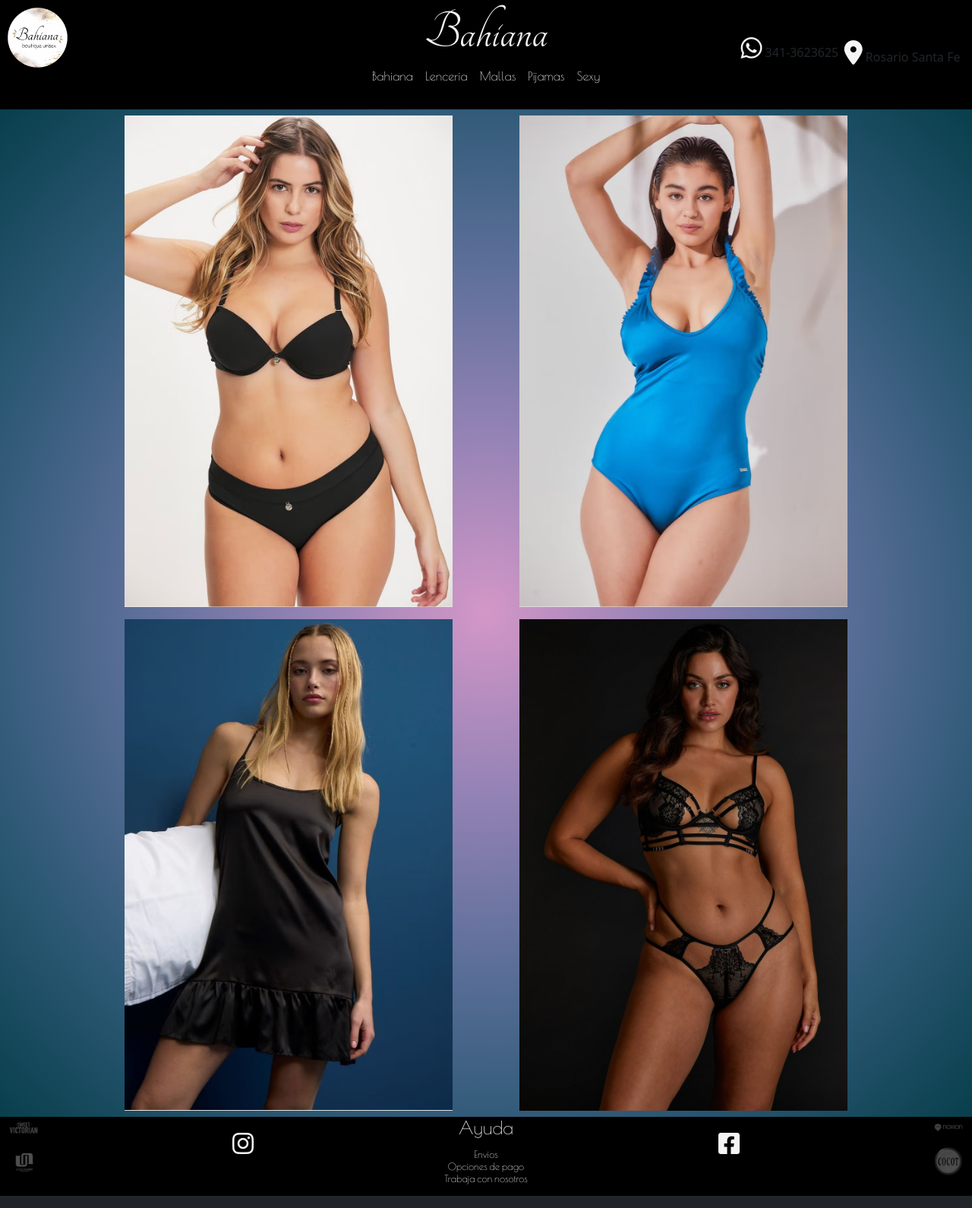
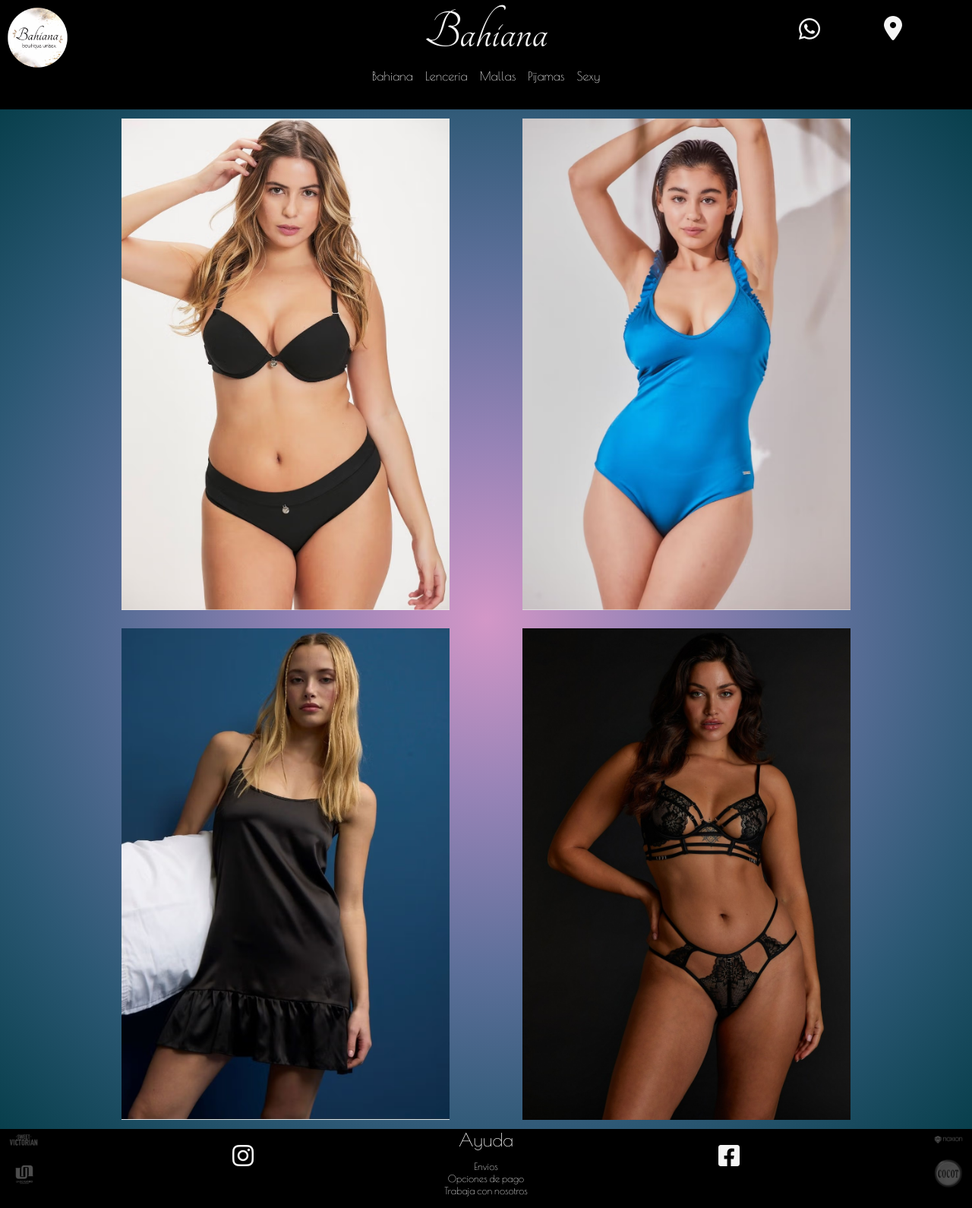
Before and after one commit to CiroGil/Bahiana.lz.Lenceria_GilCiro, a website: page index.html in a window 1280 px wide. Shown: the whole page at 76% size. Drawn offline with nearby package versions, Linux system fonts and the light colour scheme.

Commit message:
Correcion de imagenes index y error en textos de header

```diff
--- a/index.html
+++ b/index.html
@@ -96,18 +96,18 @@
    <main class="contenido_pagina_principal">
         <div class="container">
             <div class="row justify-content-center">
-                <div class="col-12 col-sm-12 col-md-12 col-lg-6 col-xl-6 m-1 position-relative text-center contenedor_galeria_img">
+                <div class="col-12 col-sm-12 col-md-12 col-lg-6 col-xl-6 m-2 position-relative text-center contenedor_galeria_img">
                     <a class="text-decoration-none" href="./pages/lenceria.html"><img class="p-1 img_galeria" src="./asesst/img/Galeria_Lenceria_Index_1.jpg" alt="ImagenLenceria">
                     <div class="div_parrafo_img"><p class="parrafo_img">Lenceria</p></div></a>
                 </div>
-                <div class="col-12 col-sm-12 col-md-12 col-lg-6 col-xl-6 m-1 position-relative text-center contenedor_galeria_img">
+                <div class="col-12 col-sm-12 col-md-12 col-lg-6 col-xl-6 m-2 position-relative text-center contenedor_galeria_img">
                     <a class="text-decoration-none" href="./pages/mallas.html"><img class="p-1 img_galeria" src="./asesst/img/Galeria_Mallas_Index_2.jpg" alt="ImagenMallas">
                     <div class="div_parrafo_img"><p class="parrafo_img">Mallas</p></div></a>
                 </div>
-                <div class="col-12 col-sm-12 col-md-12 col-lg-6 col-xl-6 m-1 position-relative text-center contenedor_galeria_img">
+                <div class="col-12 col-sm-12 col-md-12 col-lg-6 col-xl-6 m-2 position-relative text-center contenedor_galeria_img">
                     <a class="text-decoration-none" href="./pages/pijamas.html"><img class="p-1 img_galeria" src="./asesst/img/Galeria_Pijamas_Index_3.jpg" alt="ImagenPijamas"> <div class="div_parrafo_img"><p class="parrafo_img">Pijamas</p></div></a>
                 </div>
-                <div class="col-12 col-sm-12 col-md-12 col-lg-6 col-xl-6 m-1 position-relative text-center contenedor_galeria_img">
+                <div class="col-12 col-sm-12 col-md-12 col-lg-6 col-xl-6 m-2 position-relative text-center contenedor_galeria_img">
                     <a class="text-decoration-none" href="./pages/sexy.html"><img class="p-1 img_galeria" src="./asesst/img/Galeria_Sexy_Index_4.jpg" alt="ImagenSexy">
                     <div class="div_parrafo_img"><p class="parrafo_img">Sexy</p></div></a>
                 </div>
--- a/scss/_header.scss
+++ b/scss/_header.scss
@@ -25,9 +25,9 @@
     .alto_header_hijos_redes{
         height: 8vh;
         .cabecera__derecha__ubi__text{
-            @extend .relleno_1;}
+            display: none}
         .cabecera__derecha__wsp__text{
-            @extend .relleno_1;}
+            @extend .cabecera__derecha__ubi__text}
         .icono{
             color:map-get($colores, b1);
             font-size: 1.2em;}}
```
Also changed, not shown: css/style.css.
